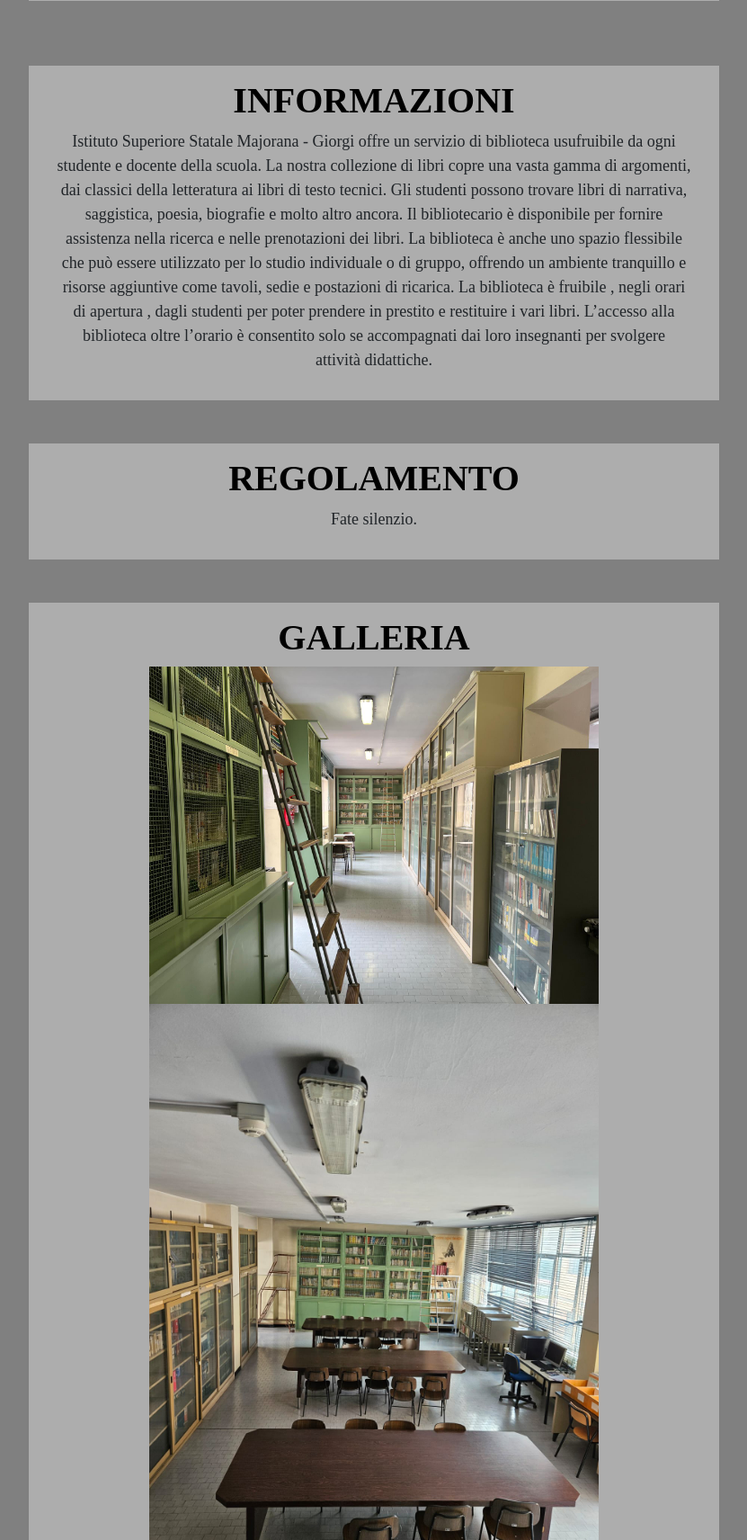
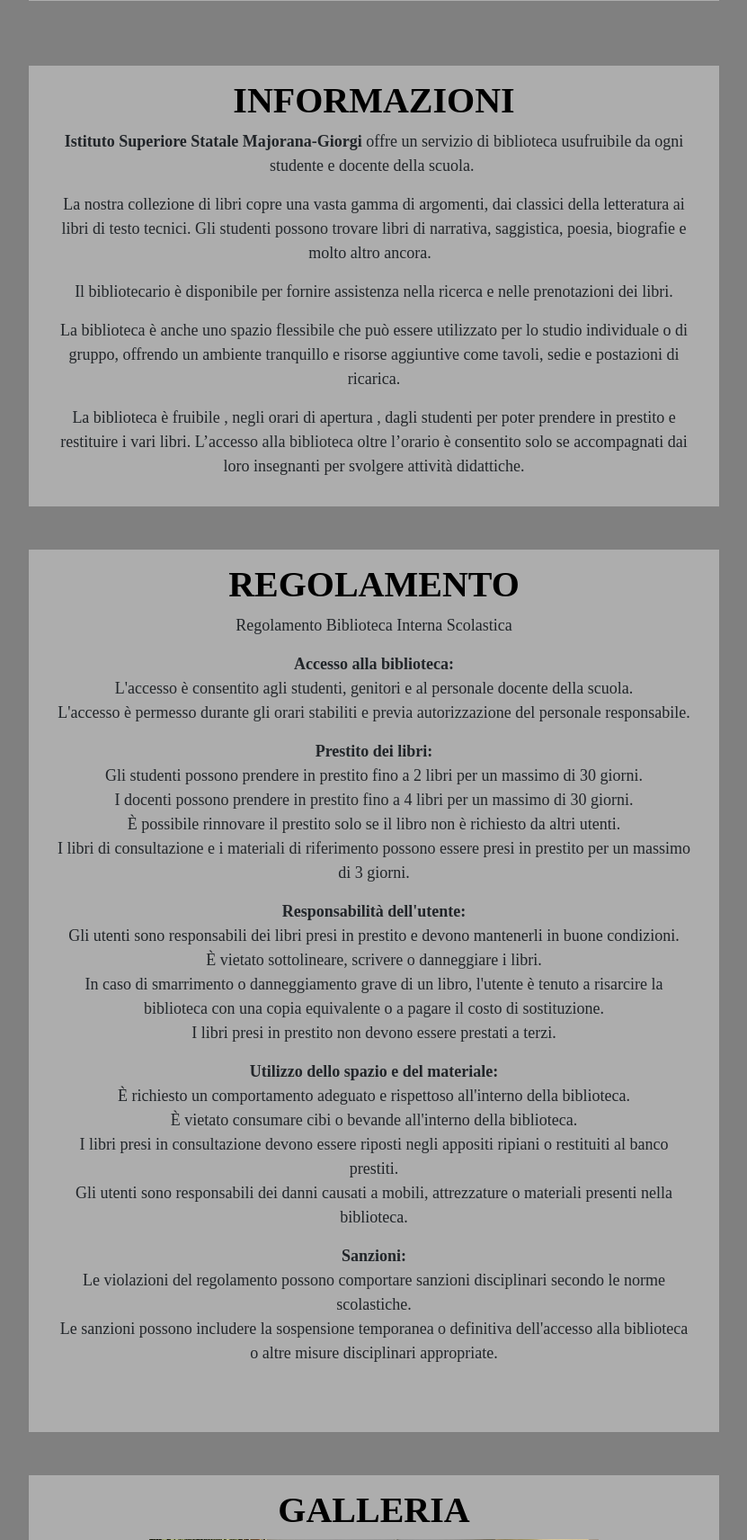
Before and after one commit to FakeCompany-t/gestione_biblioteca_backup, a Django app: template libreria/templates/libreria/landing_page.html in a window 1280 px wide. Shown: the part 1202-2914 px from the top of the page at 90% size, without its empty margins (224-1055 px from the left). Run offline with Django 3.2, Linux system fonts and the light colour scheme; the template is opened without the code that fills it, so the values that code supplies are empty; some libraries are stand-ins or nearby versions.

Commit message:
landing risorse aggiornate 2

```diff
--- a/libreria/templates/libreria/landing_page.html
+++ b/libreria/templates/libreria/landing_page.html
@@ -133,15 +133,17 @@
             <div class="description-title">
                 <h1 class="abril-fatface-regular" id="Informazioni">Informazioni</h1>
             </div>
-            <p>Istituto Superiore Statale Majorana - Giorgi offre un servizio di biblioteca usufruibile da ogni studente e docente della scuola.
 
-                La nostra collezione di libri copre una vasta gamma di argomenti, dai classici della letteratura ai libri di testo tecnici. Gli studenti possono trovare libri di narrativa, saggistica, poesia, biografie e molto altro ancora.
 
-                Il bibliotecario è disponibile per fornire assistenza nella ricerca e nelle prenotazioni dei libri.
 
-                La biblioteca è anche uno spazio flessibile che può essere utilizzato per lo studio individuale o di gruppo, offrendo un ambiente tranquillo e risorse aggiuntive come tavoli, sedie e postazioni di ricarica.
+            <p><span style="font-weight: 400;"><strong>Istituto Superiore Statale Majorana-Giorgi</strong> offre un servizio di biblioteca usufruibile da ogni studente e docente della scuola.&nbsp;</span></p>
+            <p><span style="font-weight: 400;">La nostra collezione di libri copre una vasta gamma di argomenti, dai classici della letteratura ai libri di testo tecnici. </span><span style="font-weight: 400;">Gli studenti possono trovare libri di narrativa, saggistica, poesia, biografie e molto altro ancora.&nbsp;&nbsp;</span></p>
+            <p><span style="font-weight: 400;">Il bibliotecario &egrave; disponibile per fornire assistenza nella ricerca e nelle prenotazioni dei libri.</span></p>
+            <p><span style="font-weight: 400;">La biblioteca &egrave; anche uno spazio flessibile che pu&ograve; essere utilizzato per lo studio individuale o di gruppo, offrendo un ambiente tranquillo e risorse aggiuntive come tavoli, sedie e postazioni di ricarica.</span></p>
+            <p><span style="font-weight: 400;">La biblioteca &egrave; fruibile , negli orari di apertura , dagli studenti per poter prendere in prestito e restituire i vari libri. L&rsquo;accesso alla biblioteca oltre l&rsquo;orario &egrave; consentito solo se accompagnati dai loro insegnanti per svolgere attivit&agrave; didattiche.</span></p>
 
-                La biblioteca è fruibile , negli orari di apertura , dagli studenti per poter prendere in prestito e restituire i vari libri. L’accesso alla biblioteca oltre l’orario è consentito solo se accompagnati dai loro insegnanti per svolgere attività didattiche.</p>
+
+
         </div>
     </div>
     <br><br>
@@ -150,7 +152,13 @@
             <div class="description-title">
                 <h1 class="abril-fatface-regular" id="Regolamento">Regolamento</h1>
             </div>
-            <p>Fate silenzio.</p>
+            <p>Regolamento Biblioteca Interna Scolastica</p>
+            <p><strong>Accesso alla biblioteca:</strong><br />L'accesso &egrave; consentito agli studenti, genitori e al personale docente della scuola.<br />L'accesso &egrave; permesso durante gli orari stabiliti e previa autorizzazione del personale responsabile.</p>
+            <p><strong>Prestito dei libri:</strong><br />Gli studenti possono prendere in prestito fino a 2 libri per un massimo di 30 giorni.<br />I docenti possono prendere in prestito fino a 4 libri per un massimo di 30 giorni.<br />&Egrave; possibile rinnovare il prestito solo se il libro non &egrave; richiesto da altri utenti.<br />I libri di consultazione e i materiali di riferimento possono essere presi in prestito per un massimo di 3 giorni.</p>
+            <p><strong>Responsabilit&agrave; dell'utente:</strong><br />Gli utenti sono responsabili dei libri presi in prestito e devono mantenerli in buone condizioni.<br />&Egrave; vietato sottolineare, scrivere o danneggiare i libri.<br />In caso di smarrimento o danneggiamento grave di un libro, l'utente &egrave; tenuto a risarcire la biblioteca con una copia equivalente o a pagare il costo di sostituzione.<br />I libri presi in prestito non devono essere prestati a terzi.</p>
+            <p><strong>Utilizzo dello spazio e del materiale:</strong><br />&Egrave; richiesto un comportamento adeguato e rispettoso all'interno della biblioteca.<br />&Egrave; vietato consumare cibi o bevande all'interno della biblioteca.<br />I libri presi in consultazione devono essere riposti negli appositi ripiani o restituiti al banco prestiti.<br />Gli utenti sono responsabili dei danni causati a mobili, attrezzature o materiali presenti nella biblioteca.</p>
+            <p><strong>Sanzioni:</strong><br />Le violazioni del regolamento possono comportare sanzioni disciplinari secondo le norme scolastiche.<br />Le sanzioni possono includere la sospensione temporanea o definitiva dell'accesso alla biblioteca o altre misure disciplinari appropriate.</p>
+            <p>&nbsp;</p>
         </div>
     </div>
     <br><br>
```
